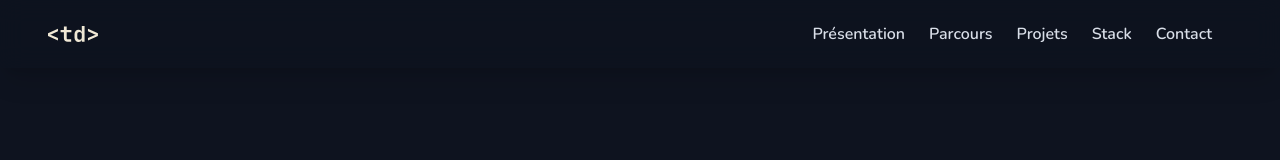
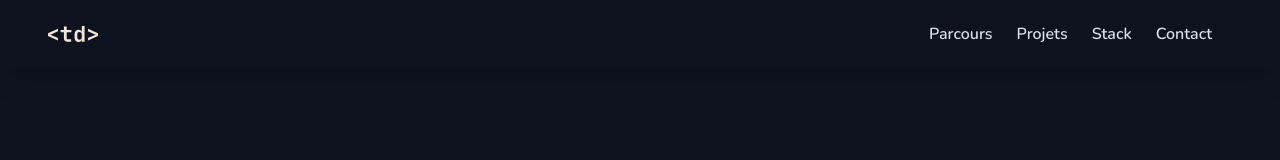
Before and after one commit to ToMaTo1206/portfolio-next, a Next.js app: page / in a window 1280 px wide. Shown: the top 160 px of the page. Built offline with nearby package versions, Linux system fonts and the light colour scheme.

Commit message:
feat: delete presentation link

```diff
--- a/src/components/header/Header.tsx
+++ b/src/components/header/Header.tsx
@@ -21,14 +21,12 @@ export default function Header() {
             </div>
             <div className="navbar-end">
                 <ul className="menu menu-horizontal flex md:hidden">
-                    <NavLinkIcon href={"#presentation"} tooltip={"Page d'accueuil"} faIcon={faHouseUser} />
                     <NavLinkIcon href={"#parcours"} tooltip={"Parcours"} faIcon={faRoute} />
                     <NavLinkIcon href={"#projets"} tooltip={"Projets"} faIcon={faDiagramProject} />
                     <NavLinkIcon href={"#stack"} tooltip={"Stack technique"} faIcon={faCubes} />
                     <NavLinkIcon href={"#contact"} tooltip={"Contact"} faIcon={faContactCard} />
                 </ul>
                 <ul className="menu menu-horizontal hidden md:flex">
-                    <NavLink href={"#presentation"}>Présentation</NavLink>
                     <NavLink href={"#parcours"}>Parcours</NavLink>
                     <NavLink href={"#projets"}>Projets</NavLink>
                     <NavLink href={"#stack"}>Stack</NavLink>
```
